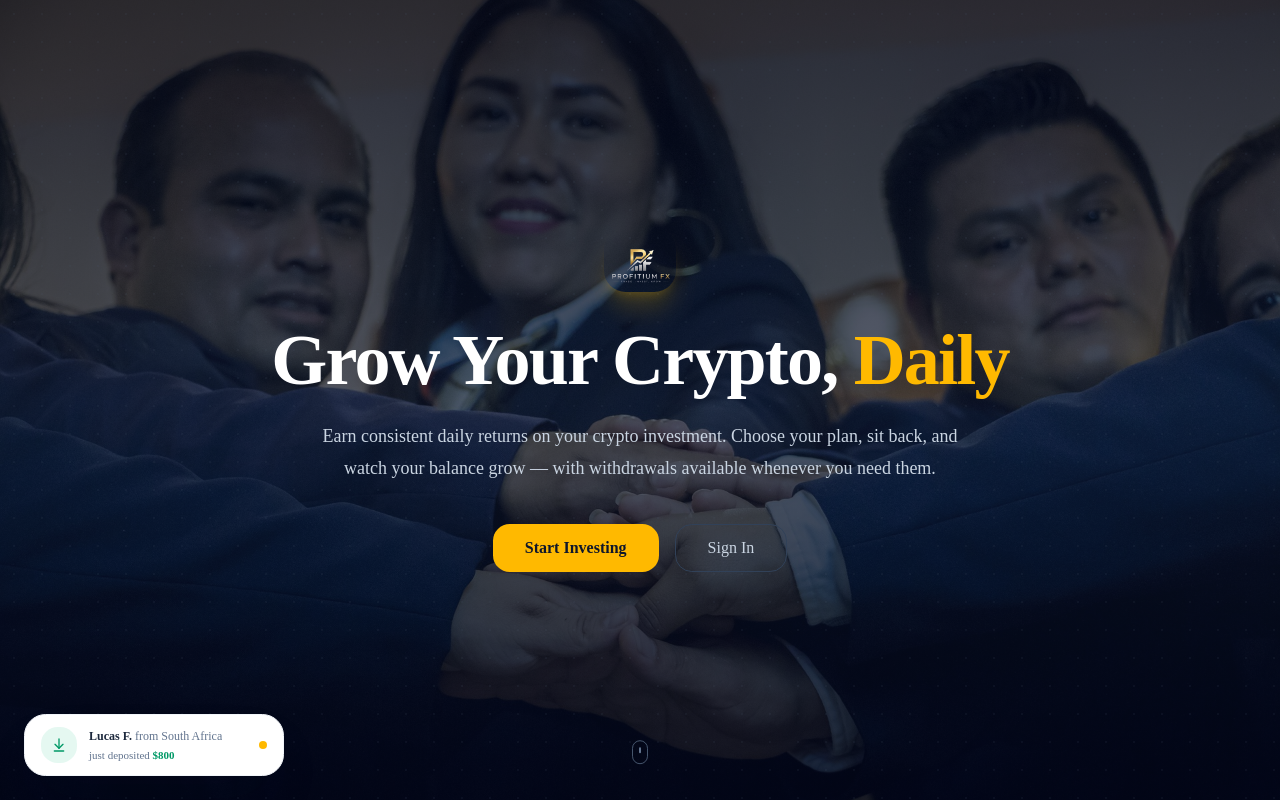
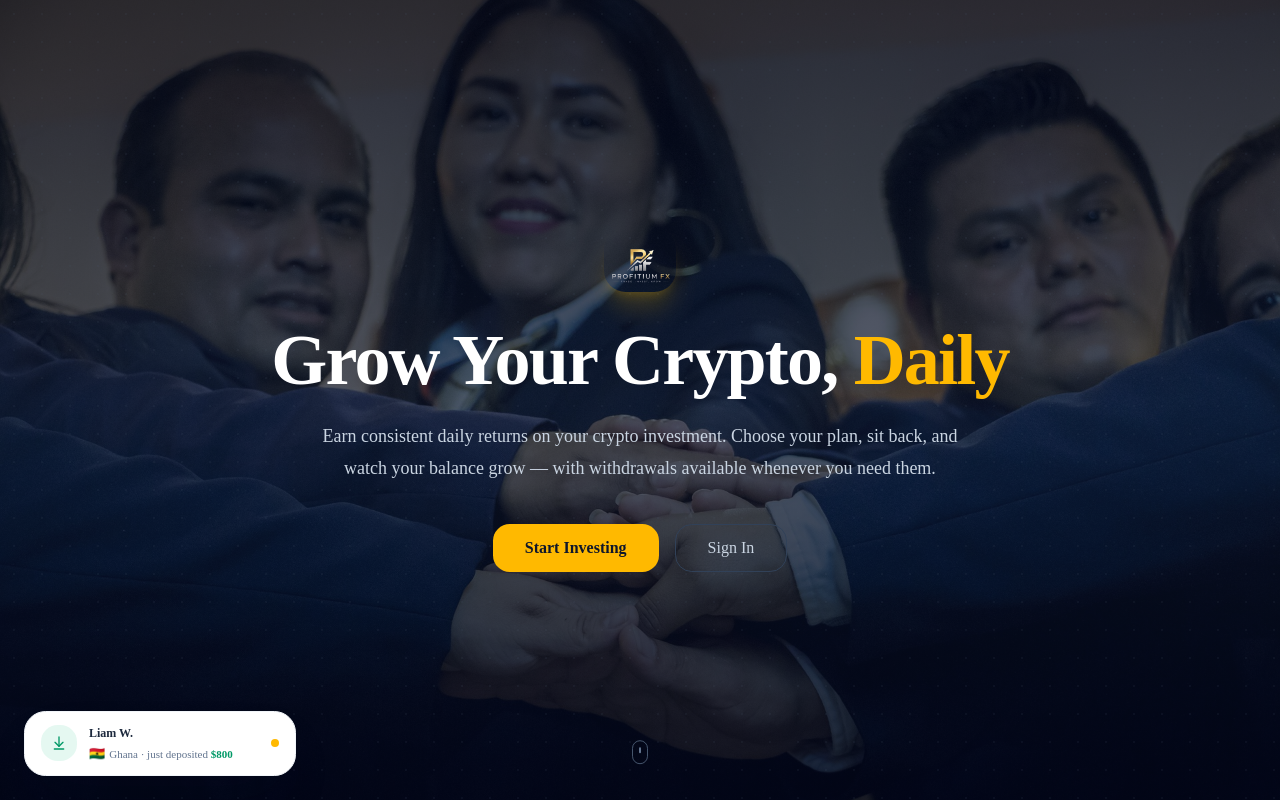
Before and after one commit to profitiumfx-stack/profitium-, a Next.js app: page / in a window 1280 px wide. Shown: the top 800 px of the page. Built offline with nearby package versions, Linux system fonts and the light colour scheme; no server answers.

Commit message:
your message

```diff
--- a/src/app/(app)/layout.tsx
+++ b/src/app/(app)/layout.tsx
@@ -2,6 +2,7 @@ import { redirect } from "next/navigation";
 import { createClient } from "@/lib/supabase/server";
 import { Sidebar } from "@/components/sidebar";
 import { Topbar } from "@/components/topbar";
+import { CryptoTicker } from "@/components/crypto-ticker";
 
 export default async function AppLayout({
   children,
@@ -32,6 +33,7 @@ export default async function AppLayout({
       </aside>
       <div className="flex flex-1 flex-col overflow-hidden">
         <Topbar userName={userName} userEmail={userEmail} avatarUrl={avatarUrl} />
+        <CryptoTicker variant="light" />
         <main className="flex-1 overflow-y-auto p-4 lg:p-8">{children}</main>
       </div>
     </div>
--- a/src/app/layout.tsx
+++ b/src/app/layout.tsx
@@ -1,6 +1,7 @@
 import type { Metadata } from "next";
 import { Inter } from "next/font/google";
 import { Toaster } from "@/components/ui/sonner";
+import { LiveNotification } from "@/components/live-notification";
 import "./globals.css";
 
 const inter = Inter({ subsets: ["latin"], variable: "--font-sans" });
@@ -20,6 +21,7 @@ export default function RootLayout({
     <html lang="en">
       <body className={inter.variable}>
         {children}
+        <LiveNotification />
         <Toaster richColors position="top-center" />
       </body>
     </html>
--- a/src/app/page.tsx
+++ b/src/app/page.tsx
@@ -1,6 +1,5 @@
 import { CryptoTicker } from "@/components/crypto-ticker";
 import { HeroSection } from "@/components/landing/hero-section";
-import { LiveNotification } from "@/components/live-notification";
 import { FadeInView } from "@/components/ui/fade-in";
 import { StaggerViewContainer, StaggerItem } from "@/components/ui/stagger";
 import { Shield, TrendingUp, Globe, Users } from "lucide-react";
@@ -58,9 +57,6 @@ const steps = [
 export default function LandingPage() {
   return (
     <main className="bg-slate-950 text-white">
-      {/* Floating social-proof notification — fixed, appears every 10 s */}
-      <LiveNotification />
-
       {/* Live crypto price ticker */}
       <CryptoTicker />
 
--- a/src/components/crypto-ticker.tsx
+++ b/src/components/crypto-ticker.tsx
@@ -40,7 +40,7 @@ function fmt(price: number): string {
   }).format(price);
 }
 
-export function CryptoTicker() {
+export function CryptoTicker({ variant = "dark" }: { variant?: "dark" | "light" }) {
   const [prices, setPrices] = useState<RawPrices>({});
   const [paused, setPaused] = useState(false);
 
@@ -52,12 +52,11 @@ export function CryptoTicker() {
         const res = await fetch(API, { cache: "no-store" });
         if (!res.ok || cancelled) return;
         const raw: unknown = await res.json();
-        // Accept only a plain object; silently ignore anything else
         if (raw && typeof raw === "object" && !Array.isArray(raw)) {
           if (!cancelled) setPrices((prev) => ({ ...prev, ...(raw as RawPrices) }));
         }
       } catch {
-        // keep last good prices on any network / parse error
+        // keep previous prices on network error
       }
     }
 
@@ -69,8 +68,7 @@ export function CryptoTicker() {
     };
   }, []);
 
-  // Only include coins where BOTH usd and usd_24h_change are valid finite numbers.
-  // Any coin missing from the response, or returning undefined/null for a field, is skipped.
+  // Only include coins where BOTH fields are valid finite numbers
   const entries: TickerEntry[] = COINS.flatMap((coin) => {
     const d = prices[coin.id];
     if (!d) return [];
@@ -81,6 +79,17 @@ export function CryptoTicker() {
   });
 
   if (entries.length === 0) return null;
+
+  const isDark = variant === "dark";
+
+  const wrapperCls = isDark
+    ? "relative flex h-10 items-center overflow-hidden border-b border-slate-800/60 bg-slate-950"
+    : "relative flex h-10 items-center overflow-hidden rounded-xl border border-slate-200 bg-white shadow-sm";
+
+  const fadeCls = isDark ? "from-slate-950" : "from-white";
+  const symbolCls = isDark ? "text-slate-200" : "text-slate-800";
+  const priceCls  = isDark ? "text-slate-400" : "text-slate-600";
+  const dotCls    = isDark ? "text-slate-700" : "text-slate-300";
 
   return (
     <>
@@ -93,19 +102,19 @@ export function CryptoTicker() {
 
       <div
         aria-label="Live cryptocurrency prices"
-        className="relative flex h-10 items-center overflow-hidden border-b border-slate-800/60 bg-slate-950"
+        className={wrapperCls}
         onMouseEnter={() => setPaused(true)}
         onMouseLeave={() => setPaused(false)}
       >
         {/* left edge fade */}
         <div
           aria-hidden
-          className="pointer-events-none absolute inset-y-0 left-0 z-10 w-14 bg-gradient-to-r from-slate-950 to-transparent"
+          className={`pointer-events-none absolute inset-y-0 left-0 z-10 w-14 bg-gradient-to-r ${fadeCls} to-transparent`}
         />
         {/* right edge fade */}
         <div
           aria-hidden
-          className="pointer-events-none absolute inset-y-0 right-0 z-10 w-14 bg-gradient-to-l from-slate-950 to-transparent"
+          className={`pointer-events-none absolute inset-y-0 right-0 z-10 w-14 bg-gradient-to-l ${fadeCls} to-transparent`}
         />
 
         {/* scrolling track — two copies for seamless -50% loop */}
@@ -124,15 +133,15 @@ export function CryptoTicker() {
                   key={`${prefix}-${coin.id}`}
                   className="flex shrink-0 items-center gap-2 px-5"
                 >
-                  <span className="text-[11px] font-bold tracking-wide text-slate-200">
+                  <span className={`text-[11px] font-bold tracking-wide ${symbolCls}`}>
                     {coin.symbol}
                   </span>
-                  <span className="text-[11px] tabular-nums text-slate-400">
+                  <span className={`text-[11px] tabular-nums ${priceCls}`}>
                     {fmt(coin.usd)}
                   </span>
                   <span
                     className={`flex items-center gap-0.5 text-[10px] font-medium tabular-nums ${
-                      positive ? "text-emerald-400" : "text-rose-400"
+                      positive ? "text-emerald-500" : "text-rose-500"
                     }`}
                   >
                     {positive ? (
@@ -143,7 +152,7 @@ export function CryptoTicker() {
                     {positive ? "+" : ""}
                     {coin.change.toFixed(2)}%
                   </span>
-                  <span aria-hidden className="select-none text-[11px] text-slate-700">
+                  <span aria-hidden className={`select-none text-[11px] ${dotCls}`}>
                     ·
                   </span>
                 </div>
--- a/src/components/live-notification.tsx
+++ b/src/components/live-notification.tsx
@@ -14,12 +14,36 @@ const NAMES = [
 ];
 
 const COUNTRIES = [
-  "USA", "Germany", "United Kingdom", "Canada", "Australia",
-  "France", "Nigeria", "UAE", "South Africa", "Brazil",
-  "Japan", "India", "Singapore", "Netherlands", "Ghana",
-  "Mexico", "Sweden", "Kenya", "Italy", "Philippines",
-  "Spain", "Pakistan", "Malaysia", "Poland", "Argentina",
-  "Turkey", "Egypt", "Switzerland", "New Zealand", "Portugal",
+  { name: "USA",            flag: "🇺🇸" },
+  { name: "Germany",        flag: "🇩🇪" },
+  { name: "United Kingdom", flag: "🇬🇧" },
+  { name: "Canada",         flag: "🇨🇦" },
+  { name: "Australia",      flag: "🇦🇺" },
+  { name: "France",         flag: "🇫🇷" },
+  { name: "Nigeria",        flag: "🇳🇬" },
+  { name: "UAE",            flag: "🇦🇪" },
+  { name: "South Africa",   flag: "🇿🇦" },
+  { name: "Brazil",         flag: "🇧🇷" },
+  { name: "Japan",          flag: "🇯🇵" },
+  { name: "India",          flag: "🇮🇳" },
+  { name: "Singapore",      flag: "🇸🇬" },
+  { name: "Netherlands",    flag: "🇳🇱" },
+  { name: "Ghana",          flag: "🇬🇭" },
+  { name: "Mexico",         flag: "🇲🇽" },
+  { name: "Sweden",         flag: "🇸🇪" },
+  { name: "Kenya",          flag: "🇰🇪" },
+  { name: "Italy",          flag: "🇮🇹" },
+  { name: "Philippines",    flag: "🇵🇭" },
+  { name: "Spain",          flag: "🇪🇸" },
+  { name: "Pakistan",       flag: "🇵🇰" },
+  { name: "Malaysia",       flag: "🇲🇾" },
+  { name: "Poland",         flag: "🇵🇱" },
+  { name: "Argentina",      flag: "🇦🇷" },
+  { name: "Turkey",         flag: "🇹🇷" },
+  { name: "Egypt",          flag: "🇪🇬" },
+  { name: "Switzerland",    flag: "🇨🇭" },
+  { name: "New Zealand",    flag: "🇳🇿" },
+  { name: "Portugal",       flag: "🇵🇹" },
 ];
 
 const AMOUNTS = [
@@ -33,6 +57,7 @@ type Toast = {
   key: number;
   name: string;
   country: string;
+  flag: string;
   action: Action;
   amount: number;
 };
@@ -59,25 +84,24 @@ export function LiveNotification() {
 
   useEffect(() => {
     function show() {
-      // Clear any pending dismiss so the new toast gets its own timer
       if (dismissRef.current) clearTimeout(dismissRef.current);
 
+      const country = pick(COUNTRIES);
       const action: Action = Math.random() > 0.38 ? "deposited" : "withdrew";
+
       setToast({
         key: ++keyRef.current,
         name: pick(NAMES),
-        country: pick(COUNTRIES),
+        country: country.name,
+        flag: country.flag,
         action,
         amount: pick(AMOUNTS),
       });
 
-      // Auto-dismiss after 5.5 s
       dismissRef.current = setTimeout(() => setToast(null), 5500);
     }
 
-    // First pop at 4 s so the page has settled
     const first = setTimeout(show, 4000);
-    // Then every 10 s
     const loop = setInterval(show, 10_000);
 
     return () => {
@@ -97,9 +121,9 @@ export function LiveNotification() {
             animate={{ opacity: 1, y: 0, scale: 1 }}
             exit={{ opacity: 0, y: -10, scale: 0.95 }}
             transition={{ duration: 0.35, ease }}
-            className="flex w-[260px] items-center gap-3 rounded-2xl border border-slate-100 bg-white px-4 py-3 shadow-2xl shadow-slate-900/15"
+            className="flex w-[272px] items-center gap-3 rounded-2xl border border-slate-100 bg-white px-4 py-3 shadow-2xl shadow-slate-900/15"
           >
-            {/* icon */}
+            {/* action icon */}
             <div
               className={`flex h-9 w-9 shrink-0 items-center justify-center rounded-xl ${
                 toast.action === "deposited"
@@ -115,15 +139,13 @@ export function LiveNotification() {
             </div>
 
             {/* text */}
-            <div className="min-w-0">
+            <div className="min-w-0 flex-1">
               <p className="truncate text-[12px] font-semibold text-slate-800">
-                {toast.name}{" "}
-                <span className="font-normal text-slate-500">
-                  from {toast.country}
-                </span>
+                {toast.name}
               </p>
               <p className="mt-0.5 text-[11px] text-slate-500">
-                just {toast.action}{" "}
+                <span className="mr-1 text-[13px]">{toast.flag}</span>
+                {toast.country} · just {toast.action}{" "}
                 <span
                   className={`font-semibold ${
                     toast.action === "deposited"
@@ -137,7 +159,7 @@ export function LiveNotification() {
             </div>
 
             {/* live pulse dot */}
-            <span className="relative ml-auto flex h-2 w-2 shrink-0">
+            <span className="relative ml-1 flex h-2 w-2 shrink-0">
               <span className="absolute inline-flex h-full w-full animate-ping rounded-full bg-amber-400 opacity-60" />
               <span className="relative inline-flex h-2 w-2 rounded-full bg-amber-400" />
             </span>
```
